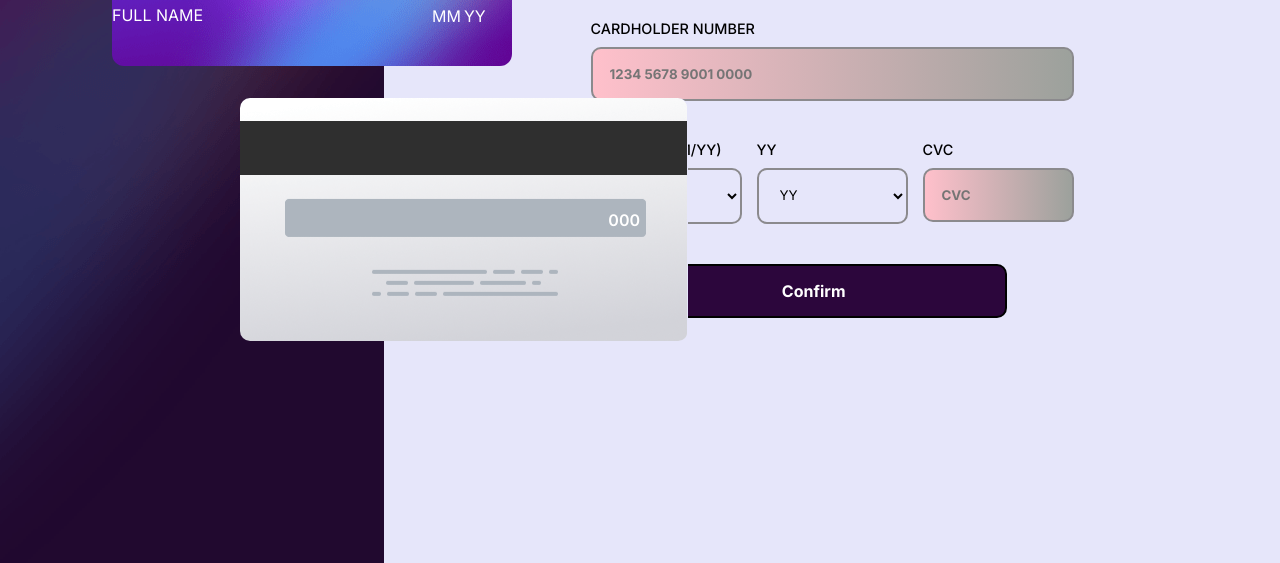
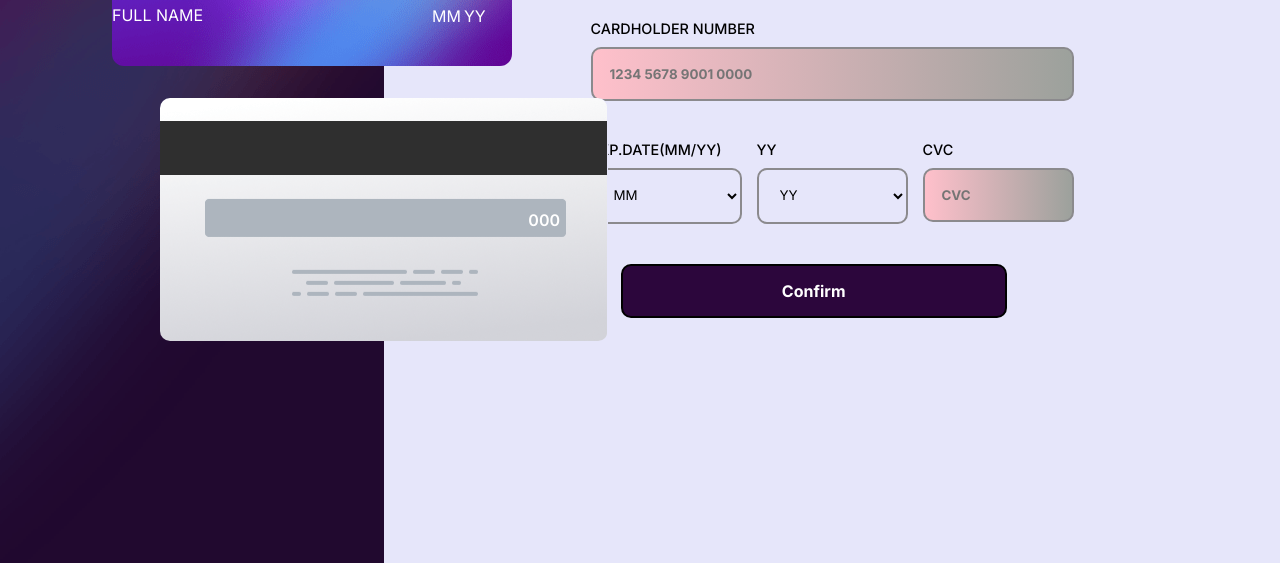
Before and after one commit to adeyemimichael/card-validation, a plain HTML site: page index.html in a window 1280 px wide. Shown: the part 337-900 px from the top of the page. Drawn offline with Linux system fonts and the light colour scheme.

Commit message:
Update Stylesheet.css

```diff
--- a/Stylesheet.css
+++ b/Stylesheet.css
@@ -224,7 +224,7 @@ background:transparent;
 height: 12rem;
 display: flex;
 position:relative;
-left:15rem;
+left:10rem;
 top: 12rem;
 height:15.2rem;
 width: 28rem;
```
